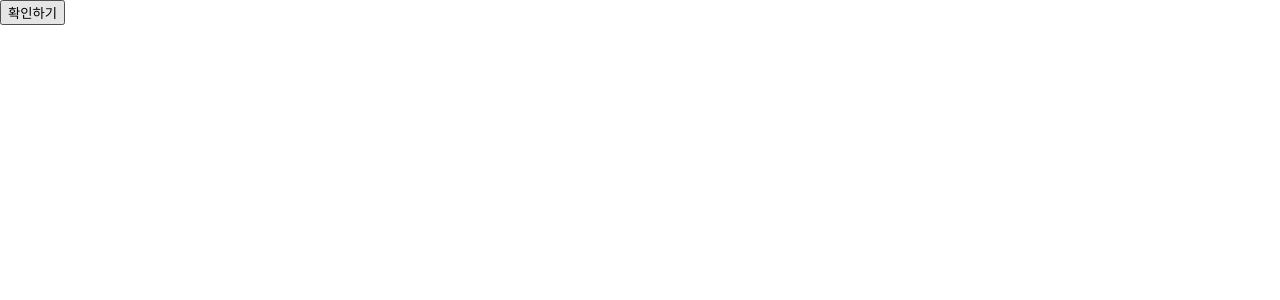
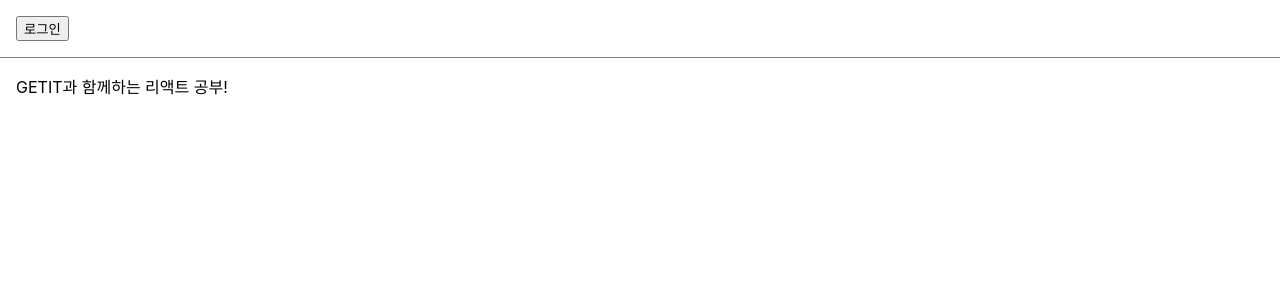
Before and after one commit to dahyun0917/2022_2_GETIT_React, a React (Create React App) app in the folder my-app/: page / in a window 1280 px wide. Shown: the top 300 px of the page. Built offline with nearby package versions, Linux system fonts and the light colour scheme.

Commit message:
로그인 여부를 나타내는 툴바

```diff
--- /dev/null
+++ b/my-app/src/chapter_09/LandingPage.jsx
@@ -0,0 +1,27 @@
+import React,{useState} from "react";
+import Toolbar from "./Toolbar";
+
+function LandingPage(props){
+    const [isLoggedIn,setIsLoggedIn] = useState(false);
+
+    const onClickLogin =()=>{
+        setIsLoggedIn(true);
+    };
+
+    const onClickLogout = () =>{
+        setIsLoggedIn(false);
+    };
+
+    return (
+        <div>
+            <Toolbar
+            isLoggedIn = {isLoggedIn}
+            onClickLogin = {onClickLogin}
+            onClickLogout = {onClickLogout}
+            />
+            <div style={{padding:16}}>GETIT과 함께하는 리액트 공부!</div>
+        </div>
+    );
+}
+
+export default LandingPage;
--- /dev/null
+++ b/my-app/src/chapter_09/Toolbar.jsx
@@ -0,0 +1,30 @@
+import React from "react";
+
+const styles = {
+    wrapper:{
+        padding:16,
+        display:"flex",
+        flexDirection:"row",
+        borderBottom:"1px solid grey",
+    },
+
+    greeting:{
+        marginRigt: 8,
+    },
+};
+
+function Toolbar(props){
+    const{ isLoggedIn, onClickLogin, onClickLogout }=props;
+
+    return(
+        <div style={styles.wrapper}>
+            {isLoggedIn && <span style={styles.greeting}>환영합니다!</span>}
+
+            {isLoggedIn ? (<button onClick={onClickLogout}>로그아웃</button>):(
+                <button onClick={onClickLogin}>로그인</button>
+            )}
+        </div>
+    );
+}
+
+export default Toolbar;
--- a/my-app/src/index.js
+++ b/my-app/src/index.js
@@ -8,6 +8,7 @@
 import NotificationList from './chapter_06/NotificationList';
 import Accommodate from './chapter_07/Accommodate';
 import ConfirmButton from './chapter_08/ConfirmButton';
+import LandingPage from './chapter_09/LandingPage';
 
 const root = ReactDOM.createRoot(document.getElementById('root'));
 
@@ -37,9 +38,16 @@
   // );
 
   // 8챕터
+  // root.render(
+  //   <React.StrictMode>
+  //     <ConfirmButton />
+  //   </React.StrictMode>
+  // );
+
+  // 9챕터
   root.render(
     <React.StrictMode>
-      <ConfirmButton />
+      <LandingPage />
     </React.StrictMode>
   );
 },1000)
```
